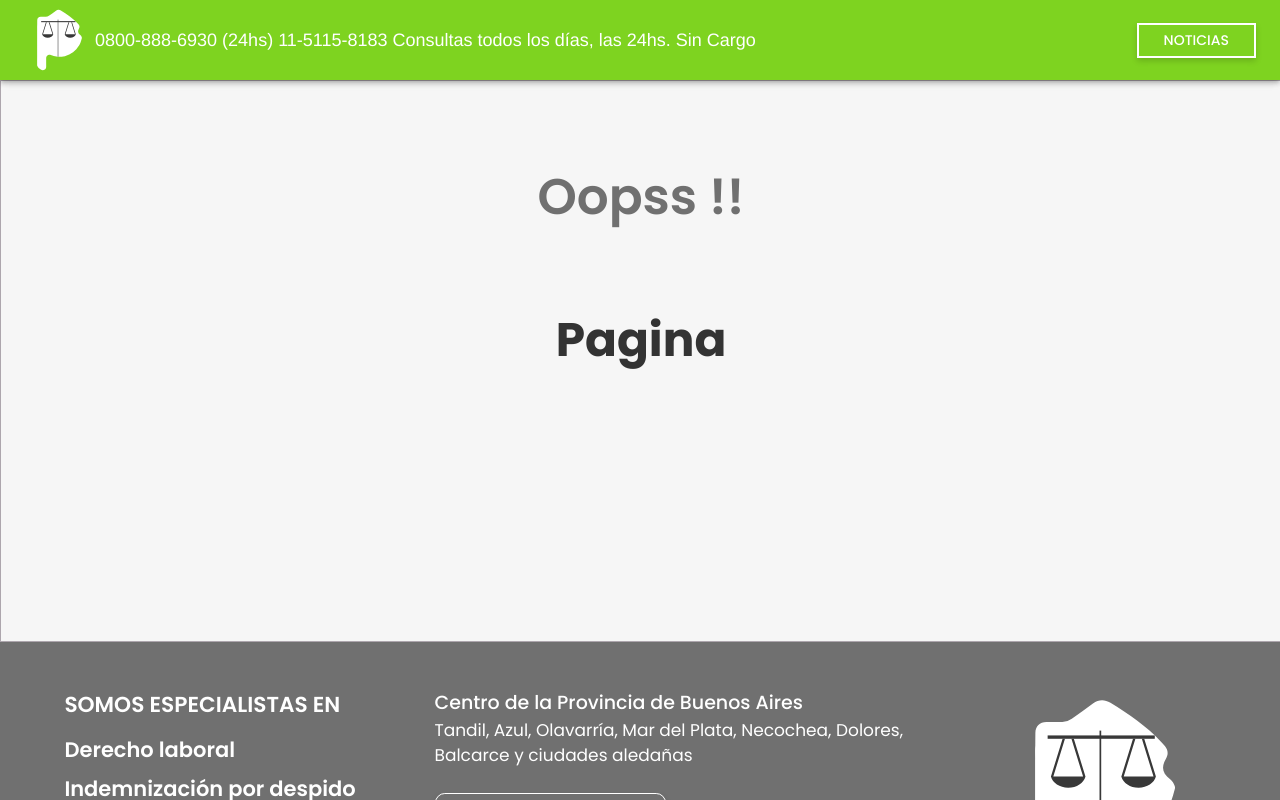
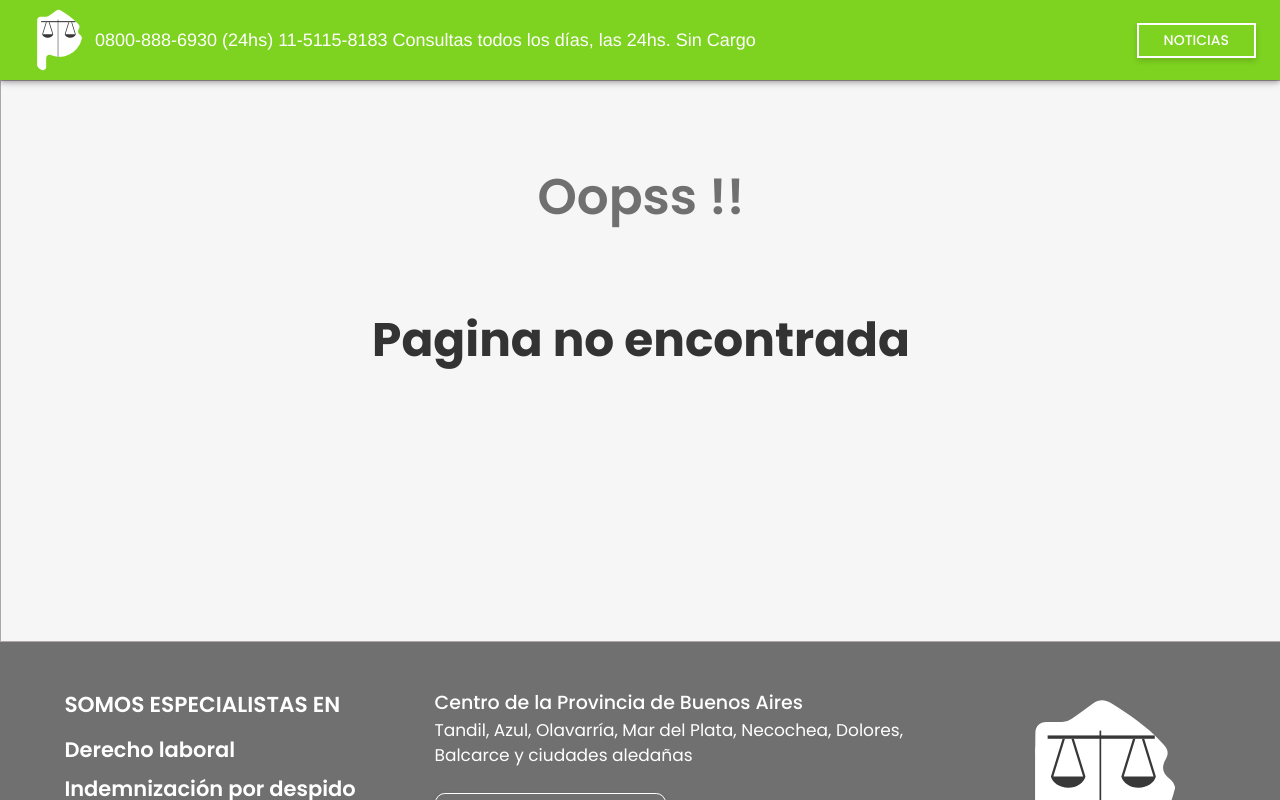
Before and after one commit to roperrott/abogados-landing, a React (Create React App) app: page /noticias/noticias in a window 1280 px wide. Shown: the top 800 px of the page. Built offline with nearby package versions, Linux system fonts and the light colour scheme.

Commit message:
text not found page fixed

```diff
--- a/src/pages/notFound/components/NotFoundContent/index.js
+++ b/src/pages/notFound/components/NotFoundContent/index.js
@@ -5,7 +5,7 @@ export function NotFoundContent() {
   return (
     <Box className="not-found-container">
       <Typography variant="h2" color="#707070" sx={{ pt: '86px', textAlign: 'center' }}>Oopss !!</Typography>
-      <Typography variant="h3" color="secondary" sx={{ pt: '86px', mb: '17px', textAlign: 'center' }}>Pagina </Typography>
+      <Typography variant="h3" color="secondary" sx={{ pt: '86px', mb: '17px', textAlign: 'center' }}>Pagina no encontrada</Typography>
     </Box>
   );
 }
```
